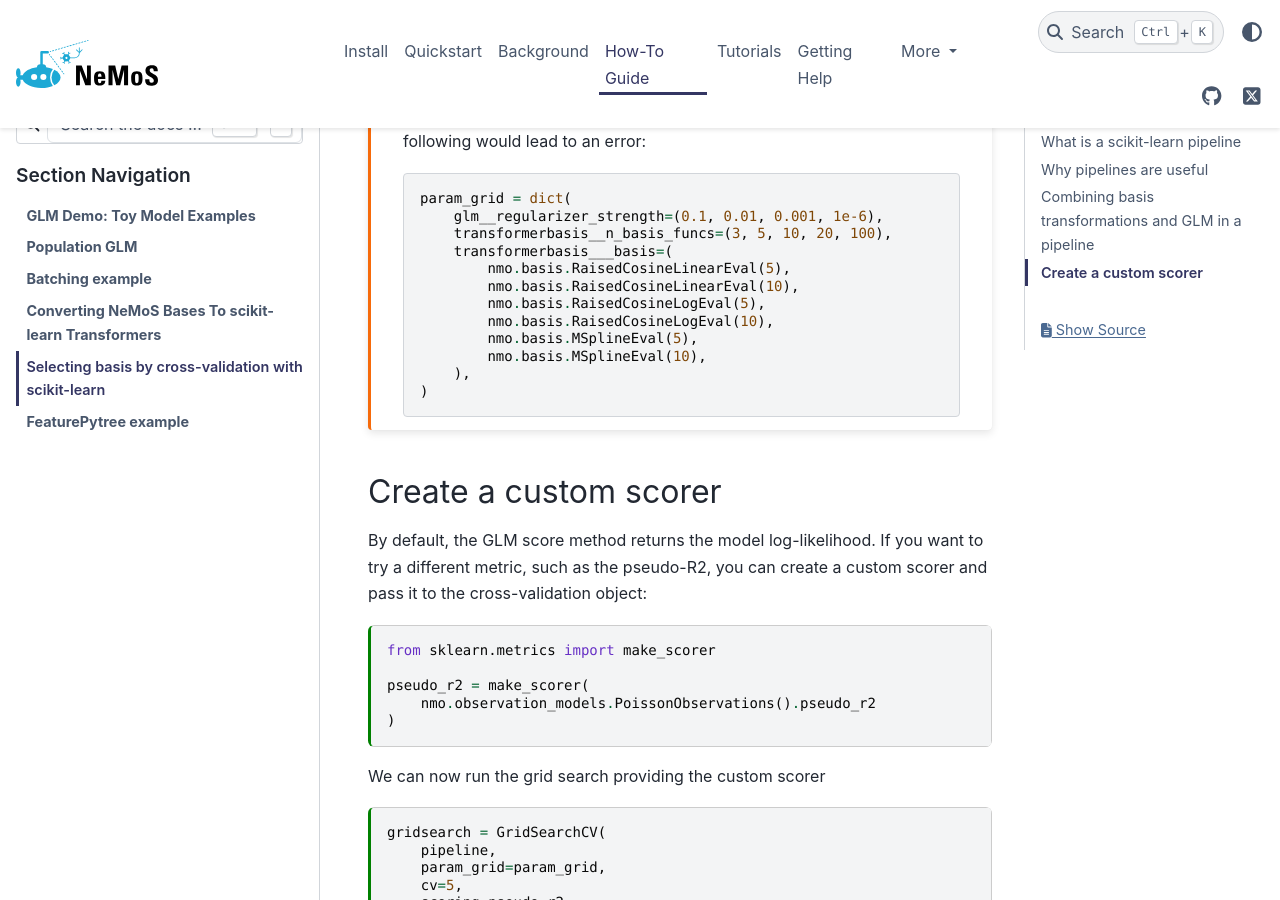
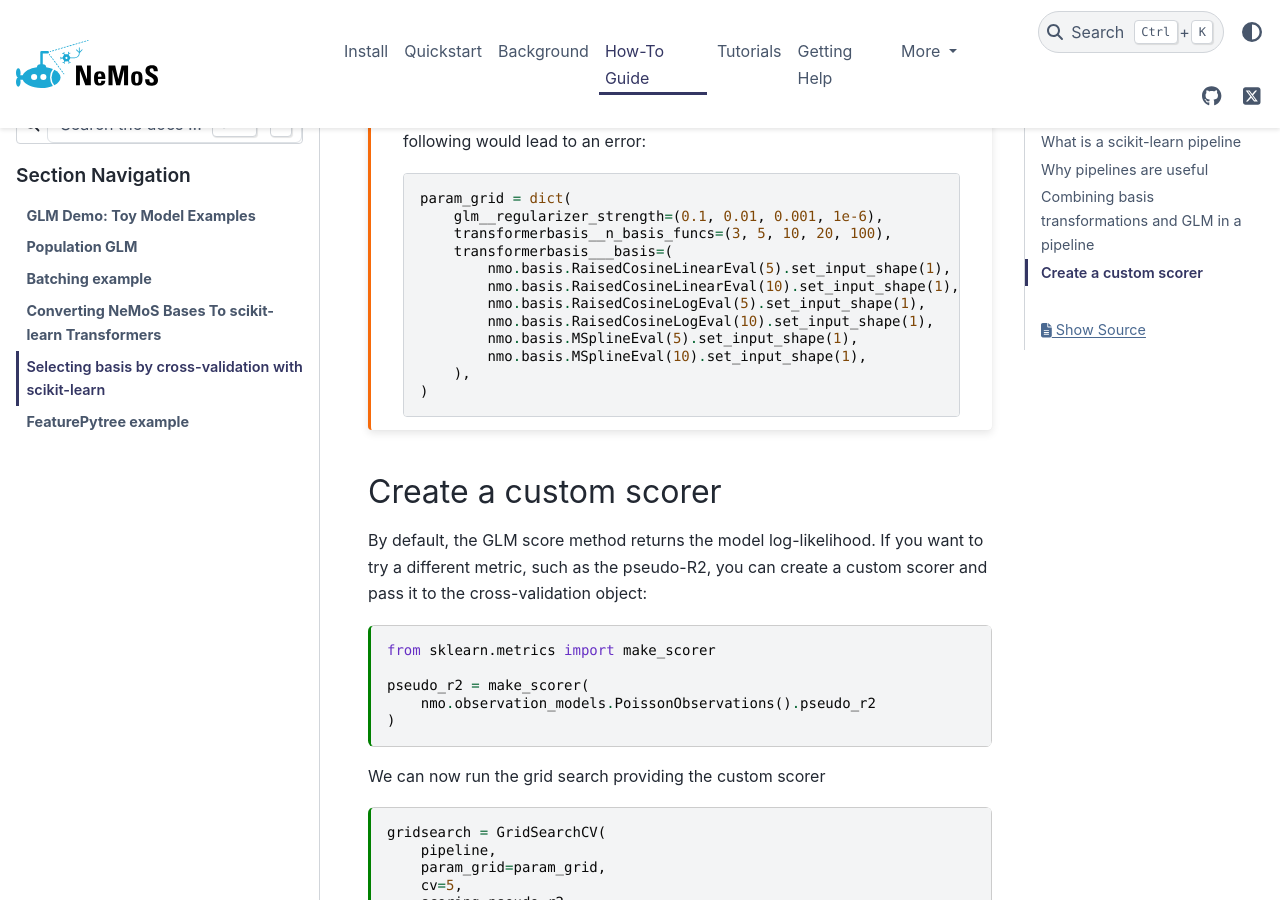
Before and after one commit to flatironinstitute/nemos, a Sphinx documentation site: the page built from docs/how_to_guide/plot_06_sklearn_pipeline_cv_demo.md, in a window 1280 px wide and 900 px high, scrolled down 9663 px. Built offline with Sphinx 7.4.7 and the PyData theme 0.15.4, drawn with Linux system fonts in a browser that asks for light colours.

Commit message:
fixes docs

````diff
--- a/docs/how_to_guide/plot_06_sklearn_pipeline_cv_demo.md
+++ b/docs/how_to_guide/plot_06_sklearn_pipeline_cv_demo.md
@@ -534,12 +534,12 @@
     glm__regularizer_strength=(0.1, 0.01, 0.001, 1e-6),
     transformerbasis__n_basis_funcs=(3, 5, 10, 20, 100),
     transformerbasis___basis=(
-        nmo.basis.RaisedCosineLinearEval(5),
-        nmo.basis.RaisedCosineLinearEval(10),
-        nmo.basis.RaisedCosineLogEval(5),
-        nmo.basis.RaisedCosineLogEval(10),
-        nmo.basis.MSplineEval(5),
-        nmo.basis.MSplineEval(10),
+        nmo.basis.RaisedCosineLinearEval(5).set_input_shape(1),
+        nmo.basis.RaisedCosineLinearEval(10).set_input_shape(1),
+        nmo.basis.RaisedCosineLogEval(5).set_input_shape(1),
+        nmo.basis.RaisedCosineLogEval(10).set_input_shape(1),
+        nmo.basis.MSplineEval(5).set_input_shape(1),
+        nmo.basis.MSplineEval(10).set_input_shape(1),
     ),
 )
 ```
````
